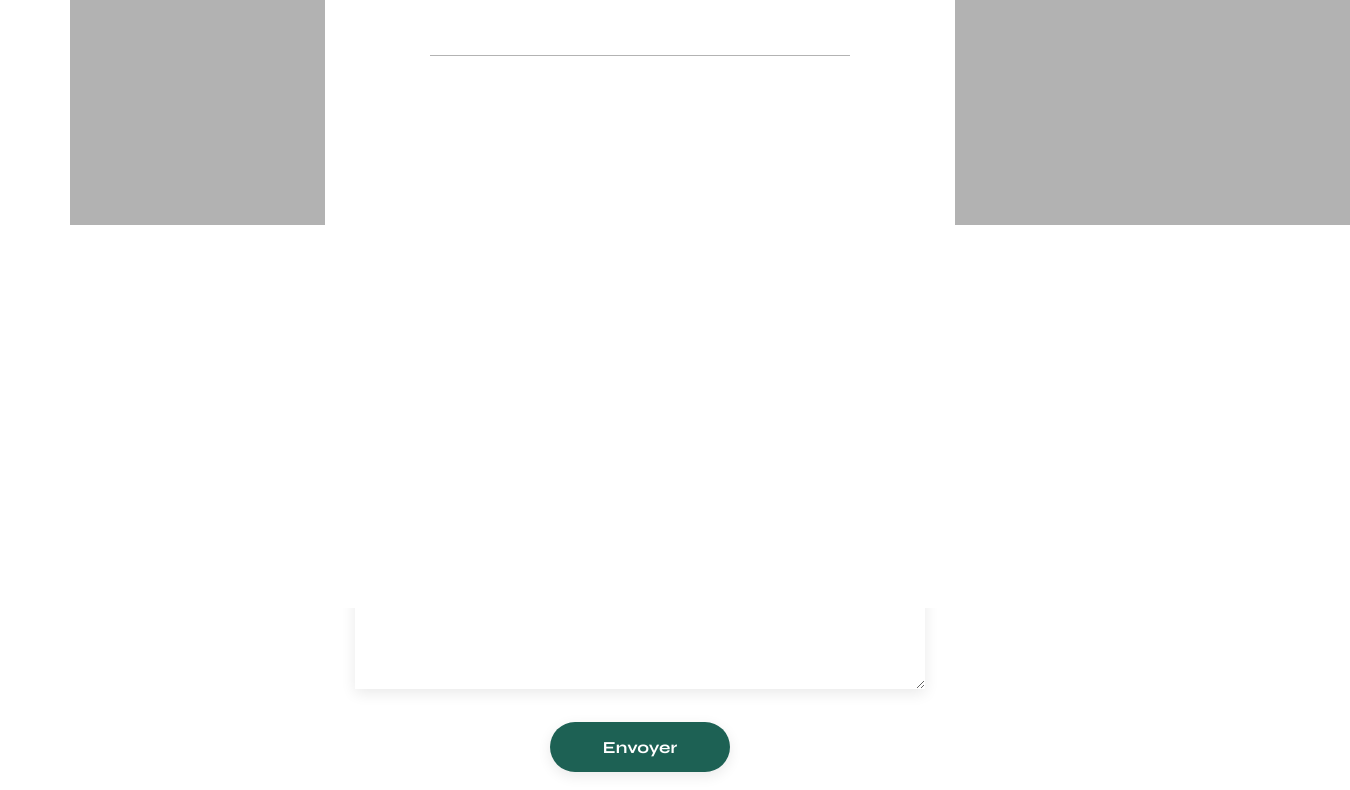
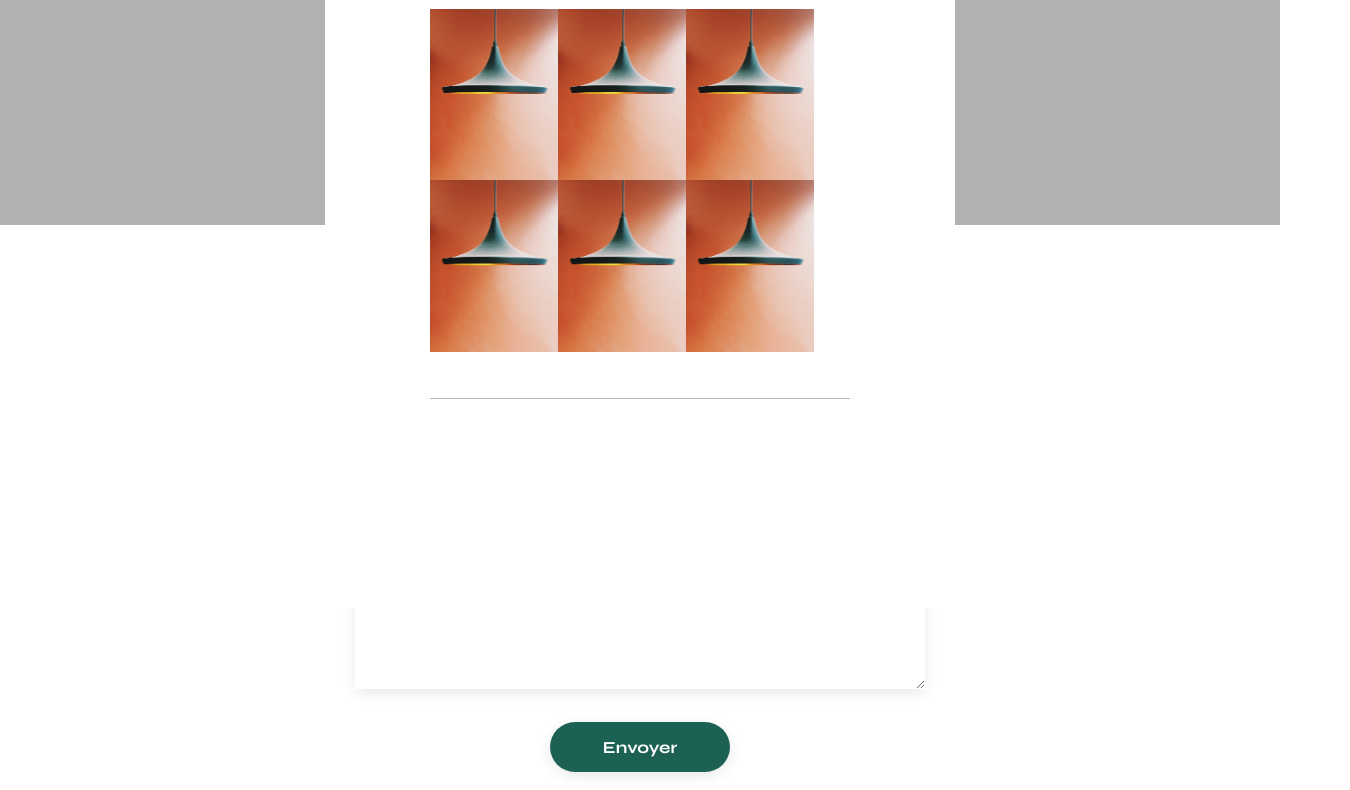
Before and after one commit to mel0ness/Project-6, a plain HTML site: page FrontEnd/index.html in a window 1280 px wide. Shown: the part 584-1374 px from the top of the page, 1350 px wide, since content can reach past the window. Drawn offline with nearby package versions, Linux system fonts and the light colour scheme; no server answers.

Commit message:
amélioration filtre

```diff
--- a/FrontEnd/assets/style.css
+++ b/FrontEnd/assets/style.css
@@ -128,7 +128,7 @@ table {
   border-spacing: 0;
 }
 /** end reset css**/
-body {
+.body {
   max-width: 1140px;
   margin: auto;
   font-family: "Work Sans";
@@ -410,7 +410,7 @@ footer nav ul {
   top: -50px;
   display: block;
   content: "";
-  width: 100%;
+  width: 100vw;
   height: calc(100% + 59px);
   z-index: 10;
   background-color: rgba(0, 0, 0, 0.3);
@@ -462,3 +462,8 @@ footer nav ul {
   grid-template-columns: repeat(auto-fill, 79px);
   grid-template-columns: repeat(auto-fill, 128px);
 }
+
+.galerie-dyn_item {
+  display: flex;
+  flex-direction: column;
+}
--- a/FrontEnd/index.html
+++ b/FrontEnd/index.html
@@ -18,6 +18,7 @@
 
 
 <body class="modale">
+	<div class="body">
 		<div class="modeEdition">
 			<div class="edition"><img src="./assets/icons/carre.png" alt="carré" class="carre"><img
 					src="./assets/icons/crayon.png" alt="crayon" class="crayon">Mode édition</div>
@@ -30,7 +31,14 @@
 			</div>
 			<div class="modale-galerie">
 				<h3>Galerie photo</h3>
-			<div class="galerie-dyn"></div>
+				<div class="galerie-dyn">
+					<div class="galerie-dyn_item"><img src="./assets/images/abajour-tahina.png"></div>
+					<div class="galerie-dyn_item"><img src="./assets/images/abajour-tahina.png"></div>
+					<div class="galerie-dyn_item"><img src="./assets/images/abajour-tahina.png"></div>
+					<div class="galerie-dyn_item"><img src="./assets/images/abajour-tahina.png"></div>
+					<div class="galerie-dyn_item"><img src="./assets/images/abajour-tahina.png"></div>
+					<div class="galerie-dyn_item"><img src="./assets/images/abajour-tahina.png"></div>
+				</div>
 				<div class="line"></div>
 			</div>
 		</div>
@@ -52,7 +60,8 @@
 				</figure>
 				<article>
 					<h2>Designer d'espace</h2>
-				<p>Je raconte votre histoire, je valorise vos idées. Je vous accompagne de la conception à la livraison
+					<p>Je raconte votre histoire, je valorise vos idées. Je vous accompagne de la conception à la
+						livraison
 						finale du chantier.</p>
 					<p>Chaque projet sera étudié en commun, de façon à mettre en valeur les volumes, les matières et les
 						couleurs dans le respect de l’esprit des lieux et le choix adapté des matériaux. Le suivi du
@@ -103,6 +112,7 @@
 				</ul>
 			</nav>
 		</footer>
+	</div>
 	<script src="./index.js">
 
 
```
Lines whose indentation alone changed are shown as unchanged.
